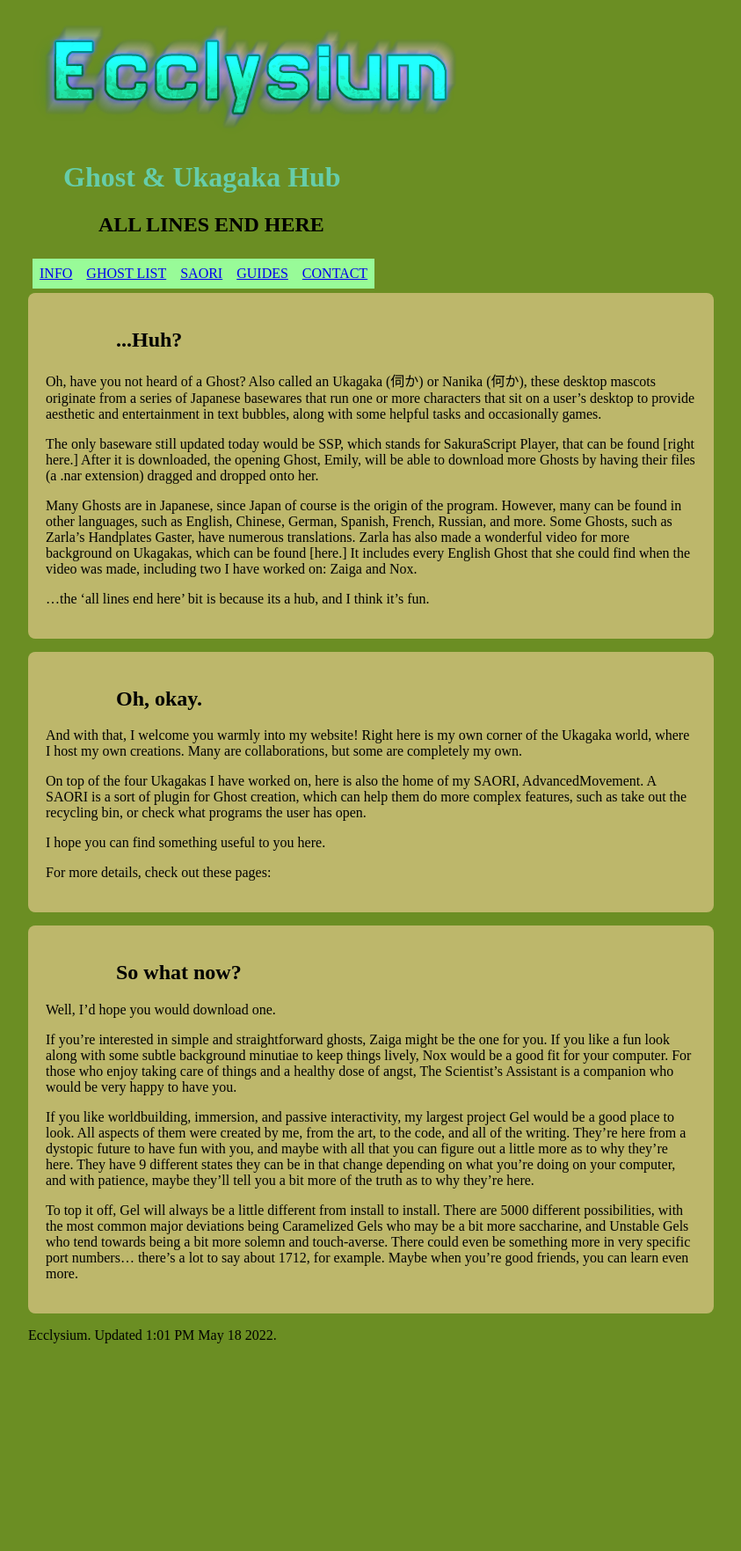
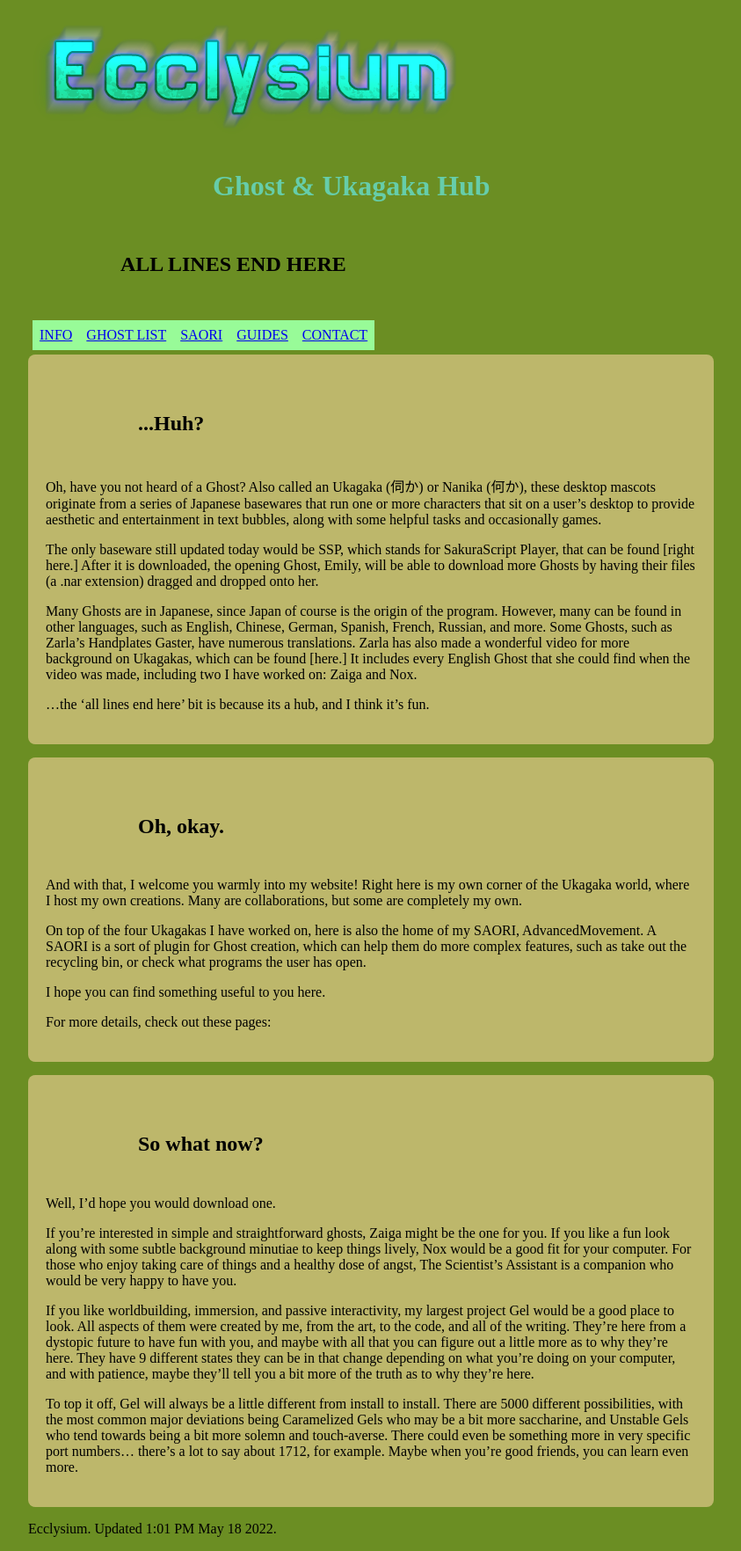
Before and after one commit to ecclysium/personalwebsite, a PHP site: page /index.html in a window 1280 px wide. Shown: the whole page at 88% size, without its empty margins (218-1061 px from the left). Before the commit the page ends 1527 px from the top, so only its background shows below. Run offline with PHP 8.4, Linux system fonts and the light colour scheme.

Commit message:
Update mystyle.css

```diff
--- a/mystyle.css
+++ b/mystyle.css
@@ -8,12 +8,14 @@ body {
 
 h1 {
 	color: MediumAquaMarine;
-	margin-left: 40px;
+	margin-left: 200px;
+	padding: 10px;
 	font-family: "Electrolize", "Comfortaa", "MS Mincho";
 }
 
 h2 {
 	margin-left: 80px;
+	padding: 25px;
 	font-family: "Major Mono Display", "Press Start 2P", "MS Mincho";
 
 }
```
